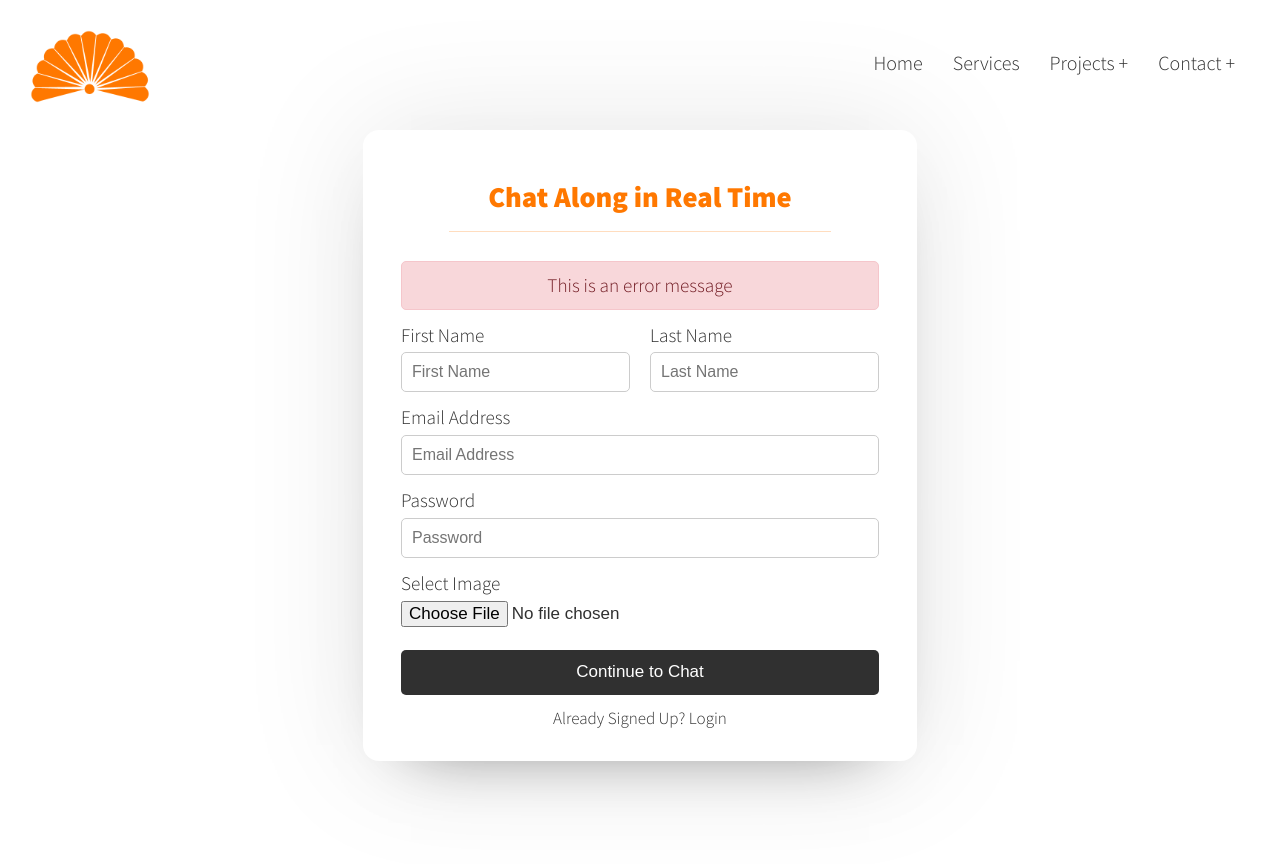
After one commit to zoyace-shrestha/CSCE-464, a PHP site: page /html/chat.html in a window 1280 px wide. The commit adds this page. Run offline with PHP 8.4, Linux system fonts and the light colour scheme; some libraries are stand-ins or nearby versions.

Commit message:
Added form

```diff
--- a/html/bhoomi.html
+++ b/html/bhoomi.html
@@ -22,7 +22,11 @@
         <nav class="navbar">
             <ul>
                 <li><a href="../index.html">Home</a></li>
-                <li><a href="../index.html">Services</a></li>
+                <li><a href="#">Services</a>
+                    <ul>
+                        <li><a href="html/chat.html">Chat Zo</a></li>
+                    </ul>
+                </li>
                 <li><a href="../index.html">Projects + </a>
                     <ul>
                         <li><a href="../html/nebraska.html">DXG UNL</a></li>
--- /dev/null
+++ b/html/chat.html
@@ -0,0 +1,86 @@
+<!DOCTYPE html>
+<html lang="en">
+
+<head>
+    <meta charset="UTF-8">
+    <meta http-equiv="X-UA-Compatible" content="IE=edge">
+    <meta name="viewport" content="width=device-width, initial-scale=1.0">
+    <title>Chat Zo</title>
+    <link rel="stylesheet" href="../style.css" />
+    <link href="https://fonts.googleapis.com/css?family=Source+Code+Pro:400,900|Source+Sans+Pro:300,900&display=swap"
+        rel="stylesheet" />
+    <link rel="stylesheet" href="https://cdnjs.cloudflare.com/ajax/libs/font-awesome/4.7.0/css/font-awesome.min.css">
+    <link rel="stylesheet" href="https://cdnjs.cloudflare.com/ajax/libs/font-awesome/5.11.2/css/all.css"
+        integrity="sha256-46qynGAkLSFpVbEBog43gvNhfrOj+BmwXdxFgVK/Kvc=" crossorigin="anonymous" />
+</head>
+
+<body class="chatBody">
+    <header>
+        <a href="https://github.com/zoyace-shrestha/CSCE-464" target="_blank">
+            <img src="../img/sumologo.png" alt="Sumo World Page" width="120px" />
+        </a>
+        <nav class="navbar">
+            <ul>
+                <li><a href="../index.html">Home</a></li>
+                <li><a href="#">Services</a>
+                    <ul>
+                        <li><a href="html/chat.html">Chat Zo</a></li>
+                    </ul>
+                </li>
+                <li><a href="../index.html">Projects + </a>
+                    <ul>
+                        <li><a href="../html/nebraska.html">DXG UNL</a></li>
+                        <li><a href="../html/bhoomi.html">Bhommi</a></li>
+                        <li><a href="../html/sumoworld.html">SumoWorld</a></li>
+                        <li><a href="../html/esatya.html">Esatya</a></li>
+                    </ul>
+                </li>
+                <li><a href="../index.html">Contact +</a>
+                    <ul>
+                        <li><a href="https://www.linkedin.com/in/zoyace-shrestha/" target="_blank">LinkedIn</a></li>
+                        <li><a href="https://github.com/zoyace-shrestha" target="_blank">Github</a></li>
+                        <li><a href="mailto:shresthazoyace@gmail.com">Email</a></li>
+                    </ul>
+                </li>
+            </ul>
+        </nav>
+    </header>
+
+    <div class="wrapper body-form">
+        <section class="form signup">
+            <h1>Chat Along in Real Time</h1>
+            <form action="#">
+                <div class="error-txt">This is an error message</div>
+                <div class="name-details">
+                    <div class="field input">
+                        <label>First Name</label>
+                        <input type="text" placeholder="First Name">
+                    </div>
+                    <div class="field input">
+                        <label>Last Name</label>
+                        <input type="text" placeholder="Last Name">
+                    </div>
+                </div>
+                <div class="field input">
+                    <label>Email Address</label>
+                    <input type="text" placeholder="Email Address">
+                </div>
+                <div class="field input">
+                    <label>Password</label>
+                    <input type="text" placeholder="Password">
+                </div>
+                <div class="field image">
+                    <label>Select Image</label>
+                    <input type="file">
+                </div>
+                <div class="field button">
+                    <input type="submit" value="Continue to Chat">
+                </div>
+            </form>
+            <div class="link">Already Signed Up? <a href="#">Login</a></div>
+        </section>
+    </div>
+
+</body>
+
+</html>
--- a/html/esatya.html
+++ b/html/esatya.html
@@ -22,7 +22,11 @@
         <nav class="navbar">
             <ul>
                 <li><a href="../index.html">Home</a></li>
-                <li><a href="../index.html">Services</a></li>
+                <li><a href="#">Services</a>
+                    <ul>
+                        <li><a href="html/chat.html">Chat Zo</a></li>
+                    </ul>
+                </li>
                 <li><a href="../index.html">Projects + </a>
                     <ul>
                         <li><a href="../html/nebraska.html">DXG UNL</a></li>
--- a/html/nebraska.html
+++ b/html/nebraska.html
@@ -22,7 +22,11 @@
         <nav class="navbar">
             <ul>
                 <li><a href="../index.html">Home</a></li>
-                <li><a href="../index.html">Services</a></li>
+                <li><a href="#">Services</a>
+                    <ul>
+                        <li><a href="html/chat.html">Chat Zo</a></li>
+                    </ul>
+                </li>
                 <li><a href="../index.html">Projects + </a>
                     <ul>
                         <li><a href="../html/nebraska.html">DXG UNL</a></li>
--- a/html/sumoworld.html
+++ b/html/sumoworld.html
@@ -22,7 +22,11 @@
         <nav class="navbar">
             <ul>
                 <li><a href="../index.html">Home</a></li>
-                <li><a href="../index.html">Services</a></li>
+                <li><a href="#">Services</a>
+                    <ul>
+                        <li><a href="html/chat.html">Chat Zo</a></li>
+                    </ul>
+                </li>
                 <li><a href="../index.html">Projects + </a>
                     <ul>
                         <li><a href="../html/nebraska.html">DXG UNL</a></li>
--- a/index.html
+++ b/index.html
@@ -22,7 +22,11 @@
         <nav class="navbar">
             <ul>
                 <li><a href="#">Home</a></li>
-                <li><a href="#">Services</a></li>
+                <li><a href="#">Services</a>
+                    <ul>
+                        <li><a href="html/chat.html">Chat Zo</a></li>
+                    </ul>
+                </li>
                 <li><a href="#">Projects + </a>
                     <ul>
                         <li><a href="html/nebraska.html">DXG UNL</a></li>
--- a/style.css
+++ b/style.css
@@ -480,7 +480,7 @@ strong {
 
 
 /* Animation for drag in */
-/* .hidden {
+.hidden {
     opacity: 0;
     filter: blur(5px);
     transform: translateX(-100%);
@@ -507,4 +507,120 @@ strong {
 
 .about-image {
     max-width: 70%;
-} */
+}
+
+/* Chat System */
+.chatBody {
+    height: 45em;
+}
+
+.form h1 {
+    color: var(--clr-accent);
+    text-align: center;
+}
+
+.form h1::after {
+    content: "";
+    display: block;
+    width: 80%;
+    height: 1px;
+    margin: 0.4em auto 1em;
+    background: var(--clr-accent);
+    opacity: 0.25;
+}
+
+.body-form {
+    display: flex;
+    align-items: center;
+    justify-content: center;
+    min-height: 10em;
+    margin-top: 1em;
+}
+
+.wrapper section {
+    background-color: var(--clr-light);
+    padding: 1em 2em;
+    border-radius: 16px;
+    box-shadow: 0 0 128px 0 rgba(0, 0, 0, 0.1),
+        0 32px 64px -48px rgba(0, 0, 0, 0.5);
+}
+
+.form {
+    padding: 25px 30px;
+}
+
+.form form .error-txt {
+    color: #721c24;
+    background: #f8d7da;
+    padding: 8px 10px;
+    text-align: center;
+    border-radius: 5px;
+    margin-bottom: 10px;
+    border: 1px solid #f5c6cb;
+}
+
+.form form .name-details {
+    display: flex;
+}
+
+.form form .name-details .field:first-child {
+    margin-right: 10px;
+}
+
+.form form .name-details .field:last-child {
+    margin-left: 10px;
+}
+
+.form form .field {
+    display: flex;
+    flex-direction: column;
+    margin-bottom: 10px;
+}
+
+.form form .field label {
+    margin-bottom: 2px;
+}
+
+.form form .field input {
+    outline: none;
+}
+
+.form form .input input {
+    height: 40px;
+    width: 100%;
+    font-size: 16px;
+    padding: 0 10px;
+    border: 1px solid #ccc;
+    border-radius: 5px;
+}
+
+.form form .image input {
+    font-size: 17px;
+}
+
+.form form .button input {
+    margin-top: 13px;
+    height: 45px;
+    border: none;
+    font-size: 17px;
+    font-weight: 400;
+    background: var(--clr-dark);
+    color: var(--clr-light);
+    border-radius: 5px;
+    cursor: pointer;
+}
+
+.form .link {
+    text-align: center;
+    margin: 10px 0;
+    font-size: 17px;
+}
+
+.form .link a {
+    color: var(--clr-dark);
+    text-decoration: none;
+}
+
+.form .link a:hover {
+    text-decoration: underline;
+}
```
